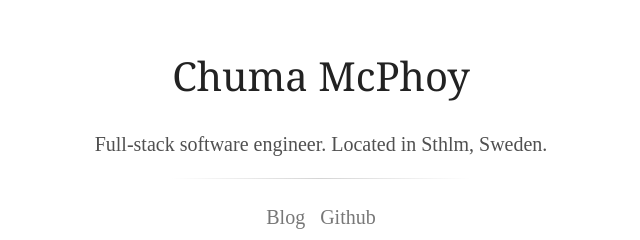
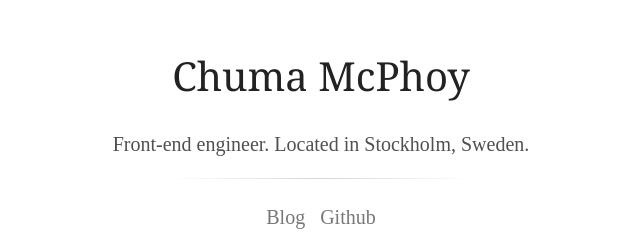
Before and after one commit to chmcphoy/chmcphoy.github.io, a plain HTML site: page index.html in a window 1280 px wide. Shown: the part 205-445 px from the top of the page, 319-959 px from the left. Drawn offline with nearby package versions, Linux system fonts and the light colour scheme; some packages are replaced by stand-ins of ours; a script that the page names is missing.

Commit message:
Update role.

```diff
--- a/index.html
+++ b/index.html
@@ -31,7 +31,7 @@
     <div class="profile">
       <h1 class="nickname">Chuma McPhoy</h1>
       <div class="description">
-        <p><p>Full-stack software engineer. Located in Sthlm, Sweden.</p>
+        <p><p>Front-end engineer. Located in Stockholm, Sweden.</p>
 </p>
       </div>
     </div>
```
